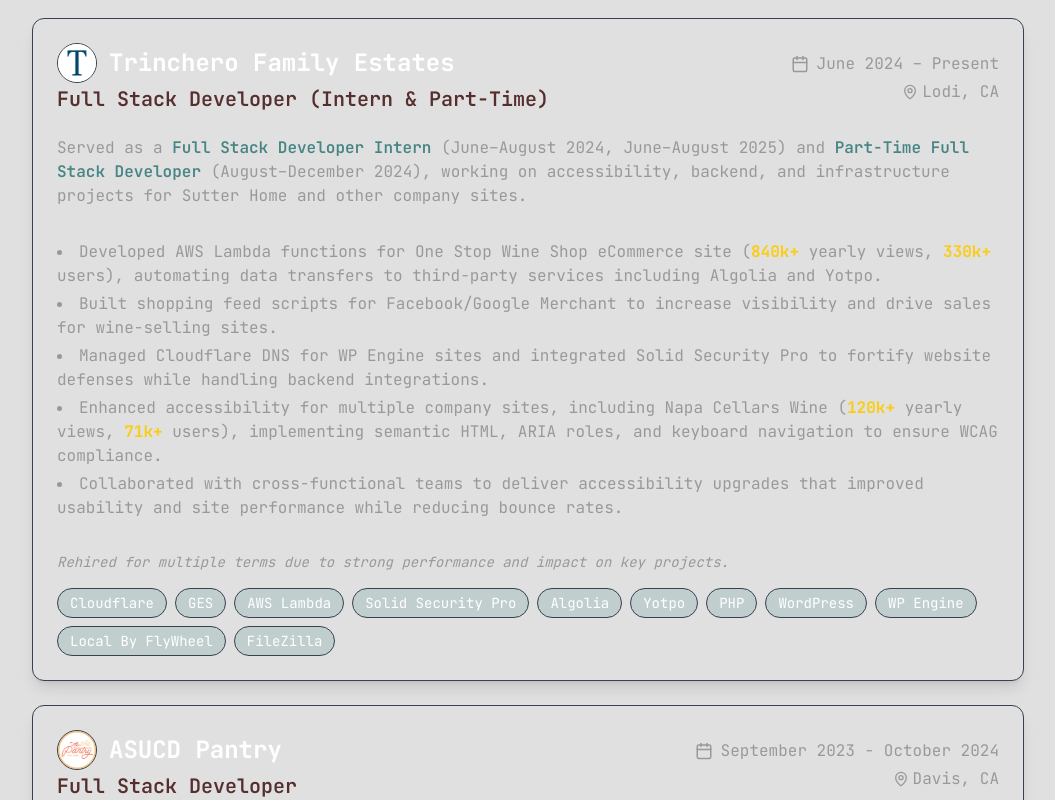
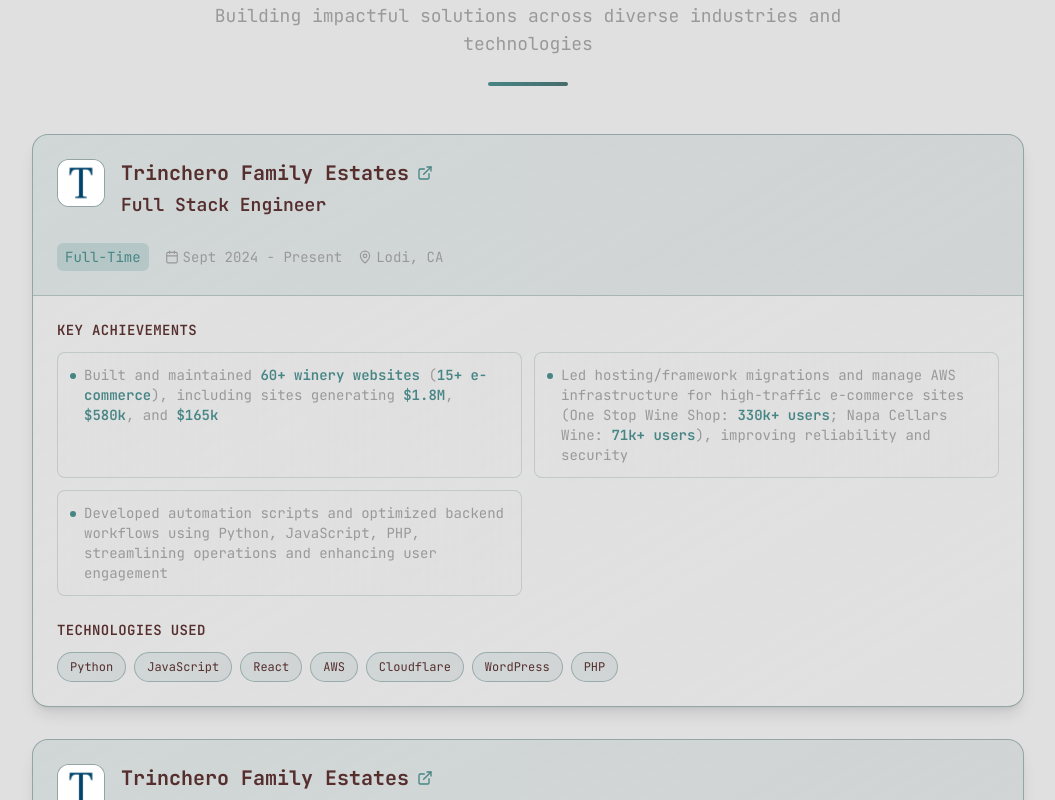
Before and after one commit to Dieg0raf/dieg0raf.github.io, a React (Vite) app: page / in a window 1280 px wide. Shown: the part 980-1780 px from the top of the page, without its empty margins (112-1167 px from the left). Built offline with nearby package versions, Linux system fonts and the light colour scheme.

Commit message:
updated experience section

```diff
--- a/src/components/Experience.tsx
+++ b/src/components/Experience.tsx
@@ -1,223 +1,184 @@
-import { Calendar, MapPin } from "lucide-react";
+import { Calendar, MapPin, ExternalLink } from "lucide-react";
 import { Card, CardContent } from "@/components/ui/card";
 
 const ExperienceSection = () => {
   const experiences = [
     {
-      title: "Full Stack Developer (Intern & Part-Time)",
+      title: "Full Stack Engineer",
       company: "Trinchero Family Estates",
       icon: "/tfe-logo-2.png",
       location: "Lodi, CA",
-      duration: "June 2024 – Present",
-      description: (
-        <>
-          <div className="mb-8 text-muted-foreground text-base">
-            Served as a{" "}
-            <span className="font-semibold text-accent">
-              Full Stack Developer Intern
-            </span>{" "}
-            (June–August 2024, June–August 2025) and{" "}
-            <span className="font-semibold text-accent">
-              Part-Time Full Stack Developer
-            </span>{" "}
-            (August–December 2024), working on accessibility, backend, and
-            infrastructure projects for Sutter Home and other company sites.
-          </div>
-          <ul className="list-disc list-inside space-y-1 mb-8">
-            <li>
-              Developed AWS Lambda functions for One Stop Wine Shop eCommerce
-              site (<span className="text-yellow-400 font-bold">840k+</span>{" "}
-              yearly views,{" "}
-              <span className="text-yellow-400 font-bold">330k+</span> users),
-              automating data transfers to third-party services including
-              Algolia and Yotpo.
-            </li>
-            <li>
-              Built shopping feed scripts for Facebook/Google Merchant to
-              increase visibility and drive sales for wine-selling sites.
-            </li>
-            <li>
-              Managed Cloudflare DNS for WP Engine sites and integrated Solid
-              Security Pro to fortify website defenses while handling backend
-              integrations.
-            </li>
-            <li>
-              Enhanced accessibility for multiple company sites, including Napa
-              Cellars Wine (
-              <span className="text-yellow-400 font-bold">120k+</span> yearly
-              views, <span className="text-yellow-400 font-bold">71k+</span>{" "}
-              users), implementing semantic HTML, ARIA roles, and keyboard
-              navigation to ensure WCAG compliance.
-            </li>
-            <li>
-              Collaborated with cross-functional teams to deliver accessibility
-              upgrades that improved usability and site performance while
-              reducing bounce rates.
-            </li>
-          </ul>
-          <div className="text-muted-foreground text-sm mt-2">
-            <em>
-              Rehired for multiple terms due to strong performance and impact on
-              key projects.
-            </em>
-          </div>
-        </>
-      ),
-      responsibilities: [],
+      duration: "Sept 2024 - Present",
+      type: "Full-Time",
+      achievements: [
+        "Built and maintained <span class='text-accent font-semibold'>60+ winery websites</span> (<span class='text-accent font-semibold'>15+ e-commerce</span>), including sites generating <span class='text-accent font-semibold'>$1.8M</span>, <span class='text-accent font-semibold'>$580k</span>, and <span class='text-accent font-semibold'>$165k</span>",
+        "Led hosting/framework migrations and manage AWS infrastructure for high-traffic e-commerce sites (One Stop Wine Shop: <span class='text-accent font-semibold'>330k+ users</span>; Napa Cellars Wine: <span class='text-accent font-semibold'>71k+ users</span>), improving reliability and security",
+        "Developed automation scripts and optimized backend workflows using Python, JavaScript, PHP, streamlining operations and enhancing user engagement",
+      ],
       technologies: [
+        "Python",
+        "JavaScript",
+        "React",
+        "AWS",
         "Cloudflare",
-        "GES",
-        "AWS Lambda",
-        "Solid Security Pro",
+        "WordPress",
+        "PHP",
+      ],
+      companyUrl: "https://www.tfewines.com/",
+    },
+    {
+      title: "Full Stack Engineer Intern",
+      company: "Trinchero Family Estates",
+      icon: "/tfe-logo-2.png",
+      location: "Lodi, CA",
+      duration: "June 2024 - Aug 2024",
+      type: "Internship",
+      achievements: [
+        "Built AWS Lambda functions integrating Commerce7 CMS with Algolia and Yotpo, automating workflows and saving <span class='text-accent font-semibold'>50+ hours</span> of manual work weekly",
+        "Improved Sutter Home website accessibility, raising WCAG compliance from <span class='text-accent font-semibold'>40% to 90%</span>, reducing ADA risk and enhancing inclusivity",
+        "Enhanced front-end and back-end functionality using JavaScript, React, PHP and WordPress, ensuring a stable and seamless user experience",
+      ],
+      technologies: [
+        "AWS",
         "Algolia",
         "Yotpo",
+        "WordPress",
+        "Commerce7",
+        "JavaScript",
         "PHP",
-        "WordPress",
-        "WP Engine",
-        "Local By FlyWheel",
-        "FileZilla",
       ],
+      companyUrl: "https://www.tfewines.com/",
     },
     {
-      title: "Full Stack Developer",
+      title: "Full Stack Engineer",
       company: "ASUCD Pantry",
       icon: "/pantry-logo.png",
       location: "Davis, CA",
-      duration: "September 2023 - October 2024",
-      description: (
-        <>
-          Developed and maintained the ASUCD Pantry website, a platform that
-          provides food and resources to UC Davis students in need.
-        </>
-      ),
-      responsibilities: [
-        <>
-          Developed agile strategies to improve system flexibility for{" "}
-          <span className="text-yellow-400 font-bold">1600+</span> users.
-        </>,
-        <>
-          Led development of the ASUCD Pantry website, a platform that provides
-          food and resources to UC Davis students in need.
-        </>,
-        <>
-          Developed a user-friendly interface for students to browse and request
-          items from the pantry.
-        </>,
-        <>
-          Led weekly stand-ups, collaborating with the team to review code and
-          build a positive culture.
-        </>,
+      duration: "Sept 2023 - Oct 2024",
+      type: "Student Organization",
+      achievements: [
+        "Developed and deployed a React/Django-based ordering platform for <span class='text-accent font-semibold'>1,600+ students</span>, streamlining order processing and supporting ASUCD Pantry's mission to address student food insecurity",
+        "Optimized API endpoints using Django views and Axios, and contributed to Nginx deployment, ensuring reliable production release",
       ],
-      technologies: ["React", "Django", "PostgreSQL"],
+      technologies: ["React", "Django", "PostgreSQL", "Axios", "Nginx"],
+      companyUrl: "https://thepantry.ucdavis.edu/",
     },
   ];
 
   return (
-    <section id="my-experience">
-      <h2 className="text-3xl font-bold mb-2 text-center text-foreground">
-        Experience
+    <section id="my-experience" className="pb-16">
+      <div className="text-center mb-12">
+        <h2 className="text-4xl md:text-5xl font-bold mb-4 text-foreground">
+          Professional Experience
         </h2>
-      <div className="mx-auto mb-8 w-20 h-1 bg-accent rounded-full" />
-      <div className="space-y-6">
-        {experiences.map((exp, index) => {
-          const companyUrl =
-            exp.company === "Trinchero Family Estates"
-              ? "https://www.tfewines.com/"
-              : exp.company === "ASUCD Pantry"
-              ? "https://thepantry.ucdavis.edu/"
-              : undefined;
-          const cardContent = (
-            <Card className="bg-card border border-gray-700 shadow-lg group-hover:scale-[1.025] group-hover:shadow-2xl group-focus-within:scale-[1.025] group-focus-within:shadow-2xl group-active:scale-[1.015] group-active:shadow-xl transition-all duration-200 rounded-xl cursor-pointer focus-within:ring-2 focus-within:ring-primary/60">
-              <CardContent className="p-6">
-                <div className="flex flex-col md:flex-row md:items-center md:justify-between gap-2 mb-6">
-                  <div>
-                    <div className="flex items-center gap-3 text-white font-bold text-2xl">
-                      {exp.icon && (
+        <p className="text-lg text-muted-foreground max-w-2xl mx-auto">
+          Building impactful solutions across diverse industries and
+          technologies
+        </p>
+        <div className="mx-auto mt-6 w-20 h-1 bg-gradient-to-r from-accent to-secondary rounded-full" />
+      </div>
+
+      <div className="space-y-8">
+        {experiences.map((exp, index) => (
+          <Card
+            key={index}
+            className="group bg-gradient-to-br from-card to-card/80 border border-border/50 shadow-lg hover:shadow-xl hover:shadow-primary/5 transition-all duration-300 hover:scale-[1.01] rounded-2xl overflow-hidden"
+          >
+            <CardContent className="p-0">
+              {/* Header Section */}
+              <div className="bg-gradient-to-r from-accent/10 to-secondary/10 p-4 sm:p-6 border-b border-border/30">
+                <div className="flex flex-col gap-4">
+                  {/* Company and Logo Row */}
+                  <div className="flex items-start gap-3 sm:gap-4">
+                    <div className="flex-shrink-0">
                       <img
                         src={exp.icon}
                         alt={`${exp.company} logo`}
-                          className="w-10 h-10 rounded-full bg-background border border-gray-700 object-cover shrink-0"
+                        className="w-10 h-10 sm:w-12 sm:h-12 rounded-xl bg-background border border-border/50 object-cover"
                       />
-                      )}
-                      {exp.company === "Trinchero Family Estates" ? (
+                    </div>
+                    <div className="flex-1 min-w-0">
+                      <div className="flex items-center gap-2 mb-1">
+                        <h3 className="text-lg sm:text-xl font-bold text-foreground truncate">
+                          {exp.company}
+                        </h3>
                         <a
-                          href="https://www.tfewines.com/"
+                          href={exp.companyUrl}
                           target="_blank"
                           rel="noopener noreferrer"
-                          className="hover:underline focus-visible:underline outline-none"
-                          aria-label="Visit Trinchero Family Estates website"
+                          className="text-accent hover:text-accent/80 transition-colors flex-shrink-0"
+                          aria-label={`Visit ${exp.company} website`}
                         >
-                          <span className="leading-tight">{exp.company}</span>
+                          <ExternalLink size={16} />
                         </a>
-                      ) : exp.company === "ASUCD Pantry" ? (
-                        <a
-                          href="https://thepantry.ucdavis.edu/"
-                          target="_blank"
-                          rel="noopener noreferrer"
-                          className="hover:underline focus-visible:underline outline-none"
-                          aria-label="Visit ASUCD Pantry website"
-                        >
-                          <span className="leading-tight">{exp.company}</span>
-                        </a>
-                      ) : (
-                        <span className="leading-tight">{exp.company}</span>
-                      )}
                       </div>
-                    <h3 className="text-xl font-semibold text-foreground leading-tight mt-1">
+                      <h4 className="text-base sm:text-lg font-semibold text-foreground mb-2 break-words">
                         {exp.title}
-                    </h3>
+                      </h4>
                     </div>
-                  <div className="flex flex-col items-end gap-1 md:min-w-[200px] mt-4 md:mt-0">
-                    <div className="flex items-center gap-1 text-muted-foreground text-sm md:text-base">
-                      <Calendar size={18} className="inline-block mr-1" />
-                      {exp.duration}
                   </div>
-                    <div className="flex items-center gap-1 text-muted-foreground text-sm md:text-base">
-                      <MapPin size={16} />
-                      {exp.location}
+
+                  {/* Metadata Row */}
+                  <div className="flex flex-col sm:flex-row sm:items-center gap-2 sm:gap-4">
+                    <span className="bg-accent/20 text-accent px-2 py-1 rounded-md font-medium text-sm w-fit">
+                      {exp.type}
+                    </span>
+                    <div className="flex flex-col sm:flex-row sm:items-center gap-2 sm:gap-4 text-sm text-muted-foreground">
+                      <div className="flex items-center gap-1">
+                        <Calendar size={14} className="flex-shrink-0" />
+                        <span className="truncate">{exp.duration}</span>
+                      </div>
+                      <div className="flex items-center gap-1">
+                        <MapPin size={14} className="flex-shrink-0" />
+                        <span className="truncate">{exp.location}</span>
+                      </div>
+                    </div>
                   </div>
                 </div>
               </div>
 
-                <p className="text-muted-foreground mb-4">{exp.description}</p>
+              {/* Key Achievements */}
+              <div className="p-6">
+                <div className="mb-6">
+                  <h5 className="text-sm font-semibold text-foreground mb-3 uppercase tracking-wide">
+                    Key Achievements
+                  </h5>
+                  <div className="grid grid-cols-1 md:grid-cols-2 gap-3">
+                    {exp.achievements.map((achievement, idx) => (
+                      <div
+                        key={idx}
+                        className="flex items-start gap-2 p-3 bg-gradient-to-r from-background/30 to-background/10 border border-border/20 rounded-lg"
+                      >
+                        <div className="w-1.5 h-1.5 bg-accent rounded-full mt-2 flex-shrink-0"></div>
+                        <span
+                          className="text-sm text-muted-foreground"
+                          dangerouslySetInnerHTML={{ __html: achievement }}
+                        />
+                      </div>
+                    ))}
+                  </div>
+                </div>
 
-                <ul className="list-disc list-inside space-y-2 text-muted-foreground mb-4 ml-4">
-                  {exp.responsibilities.map((resp, idx) => (
-                    <li key={idx}>{resp}</li>
-                  ))}
-                </ul>
-
+                {/* Technologies */}
+                <div>
+                  <h5 className="text-sm font-semibold text-foreground mb-3 uppercase tracking-wide">
+                    Technologies Used
+                  </h5>
                   <div className="flex flex-wrap gap-2">
                     {exp.technologies.map((tech, idx) => (
                       <span
                         key={idx}
-                      className="px-3 py-1 bg-accent/20 rounded-full text-sm text-white border border-gray-700"
+                        className="px-3 py-1.5 bg-gradient-to-r from-accent/10 to-secondary/10 text-foreground border border-border/40 rounded-full text-xs font-medium hover:from-accent/20 hover:to-secondary/20 hover:border-accent/40 transition-colors duration-200"
                       >
                         {tech}
                       </span>
                     ))}
                   </div>
+                </div>
+              </div>
             </CardContent>
           </Card>
-          );
-          return companyUrl ? (
-            <a
-              key={index}
-              href={companyUrl}
-              target="_blank"
-              rel="noopener noreferrer"
-              className="block group"
-              tabIndex={0}
-              aria-label={`Visit ${exp.company} website`}
-            >
-              {cardContent}
-            </a>
-          ) : (
-            <div key={index} className="group">
-              {cardContent}
-            </div>
-          );
-        })}
+        ))}
       </div>
     </section>
   );
```
Lines whose indentation alone changed are shown as unchanged.
